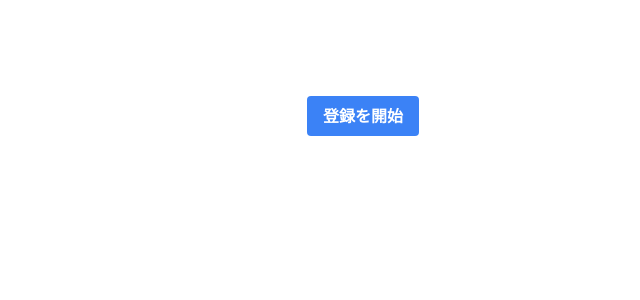
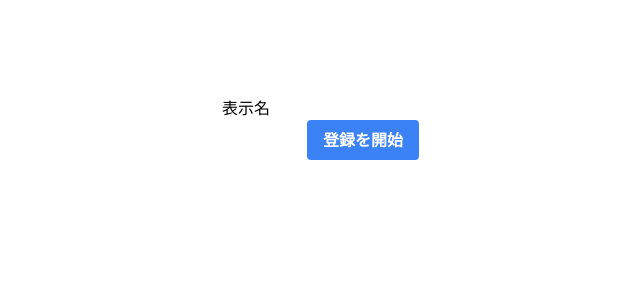
Before and after one commit to takuyamashita/hacobi, a Next.js app in the folder src/front/: page /livehouse/register/staff/1 in a window 1280 px wide. Shown: the top 300 px of the page, without its empty margins (277-917 px from the left). Built offline with nearby package versions, Linux system fonts and the light colour scheme.

Commit message:
add display name to form

```diff
--- a/src/front/src/components/Button.tsx
+++ b/src/front/src/components/Button.tsx
@@ -6,7 +6,7 @@ type Props = {
   children?: React.ReactNode;
 };
 
-const Button = ({ type, onClick, children }: Props) => {
+const Button = ({ type = "submit", onClick, children }: Props) => {
   return (
     <div className="flex justify-center">
       <button
--- a/src/front/src/components/LiveHouse/Register.tsx
+++ b/src/front/src/components/LiveHouse/Register.tsx
@@ -12,6 +12,8 @@ type Props = {
 };
 
 const Register = ({ token }: Props) => {
+  const [displayName, setDisplayName] = React.useState("");
+
   const handleSubmit = async (
     e: React.FormEvent<HTMLFormElement> | React.MouseEvent,
   ) => {
@@ -87,6 +89,7 @@ const Register = ({ token }: Props) => {
         "Content-Type": "application/json",
       },
       body: JSON.stringify({
+        displayName,
         id: publickeyCredential.id,
         rawId: arrayBufferToBase64URLSafe(publickeyCredential.rawId),
         type: publickeyCredential.type,
@@ -103,12 +106,20 @@ const Register = ({ token }: Props) => {
   };
 
   return (
-    <Button
-      type="button"
-      onClick={(e) => handleSubmit(e)}
-    >
-      登録を開始
-    </Button>
+    <>
+      <form onSubmit={(e) => handleSubmit(e)}>
+        <div>
+          <label htmlFor="displayName">表示名</label>
+          <input
+            type="text"
+            id="displayName"
+            value={displayName}
+            onChange={(e) => setDisplayName(e.target.value)}
+          />
+        </div>
+        <Button>登録を開始</Button>
+      </form>
+    </>
   );
 };
 export default Register;
```
